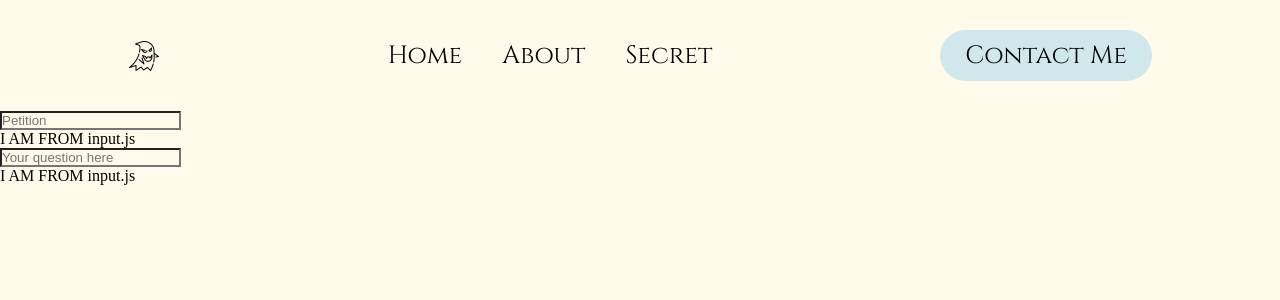
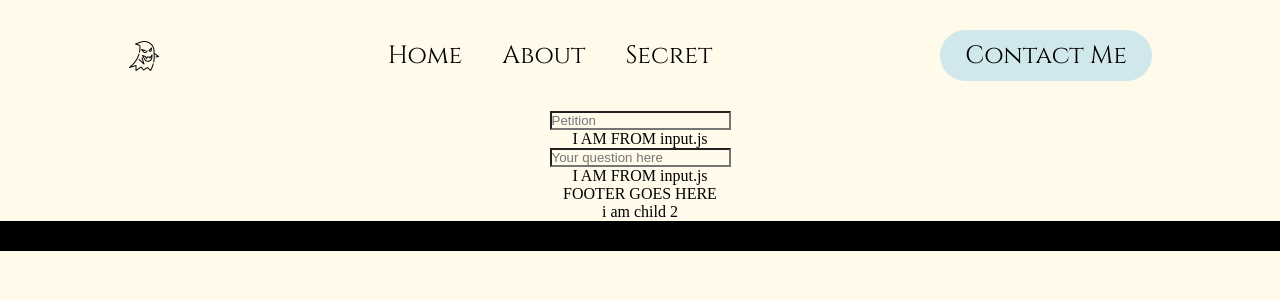
Before and after one commit to juliofuentesUI/Spooker, a React app: page / in a window 1280 px wide. Shown: the top 300 px of the page. Built offline with nearby package versions, Linux system fonts and the light colour scheme.

Commit message:
Last commit prior to transform to e-Commerce site

```diff
--- /dev/null
+++ b/src/components/Footer/Footer.js
@@ -0,0 +1,13 @@
+import React from 'react';
+import classes from './Footer.module.css';
+
+const Footer = (props) => {
+    return (
+        <div className={classes.FooterParent}>
+            <div>FOOTER GOES HERE</div>
+            <p> i am child 2</p>
+        </div>
+    );
+};
+
+export default Footer;
--- /dev/null
+++ b/src/components/Footer/Footer.module.css
@@ -0,0 +1,5 @@
+.FooterParent {
+    text-align: center;
+    height: 66px;
+    background-color: black;
+}
--- a/src/containers/SpookerMain/SpookerMain.js
+++ b/src/containers/SpookerMain/SpookerMain.js
@@ -19,7 +19,7 @@ const SpookerMain = (props) => {
     };
 
     return (
-        <div>
+        <div className={classes.mainInputs}>
             <Input changed={inputHandler}
             elementType="input"
             placeholder='Petition'
--- a/src/containers/SpookerMain/SpookerMain.module.css
+++ b/src/containers/SpookerMain/SpookerMain.module.css
@@ -0,0 +1,5 @@
+.mainInputs {
+    display: flex;
+    flex-direction: column;
+    align-items: center;
+}
--- a/src/hoc/Layout/Layout.js
+++ b/src/hoc/Layout/Layout.js
@@ -1,5 +1,6 @@
 import React, { Component } from 'react';
 import { Navbar } from '../../components/NavBar/Navbar';
+import Footer from '../../components/Footer/Footer.js';
 // import classes from './Layout.module.css';
 //import redux later.
 
@@ -8,12 +9,12 @@ import { Navbar } from '../../components/NavBar/Navbar';
 
 class Layout extends Component {
 
-
     render() {
         return (
             <main>
                 <Navbar />
                 {this.props.children}
+                <Footer />
             </main>
         );
     }
```
